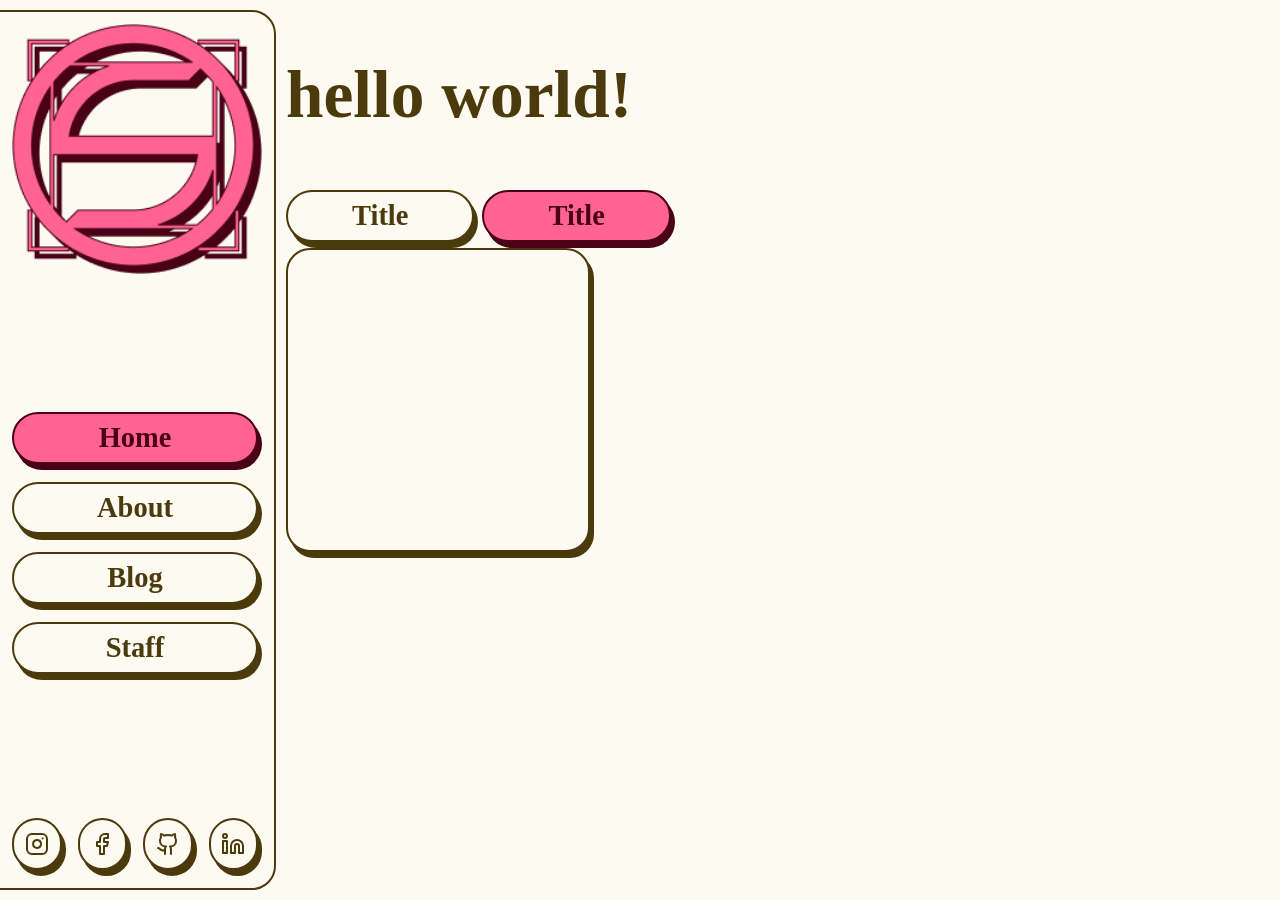
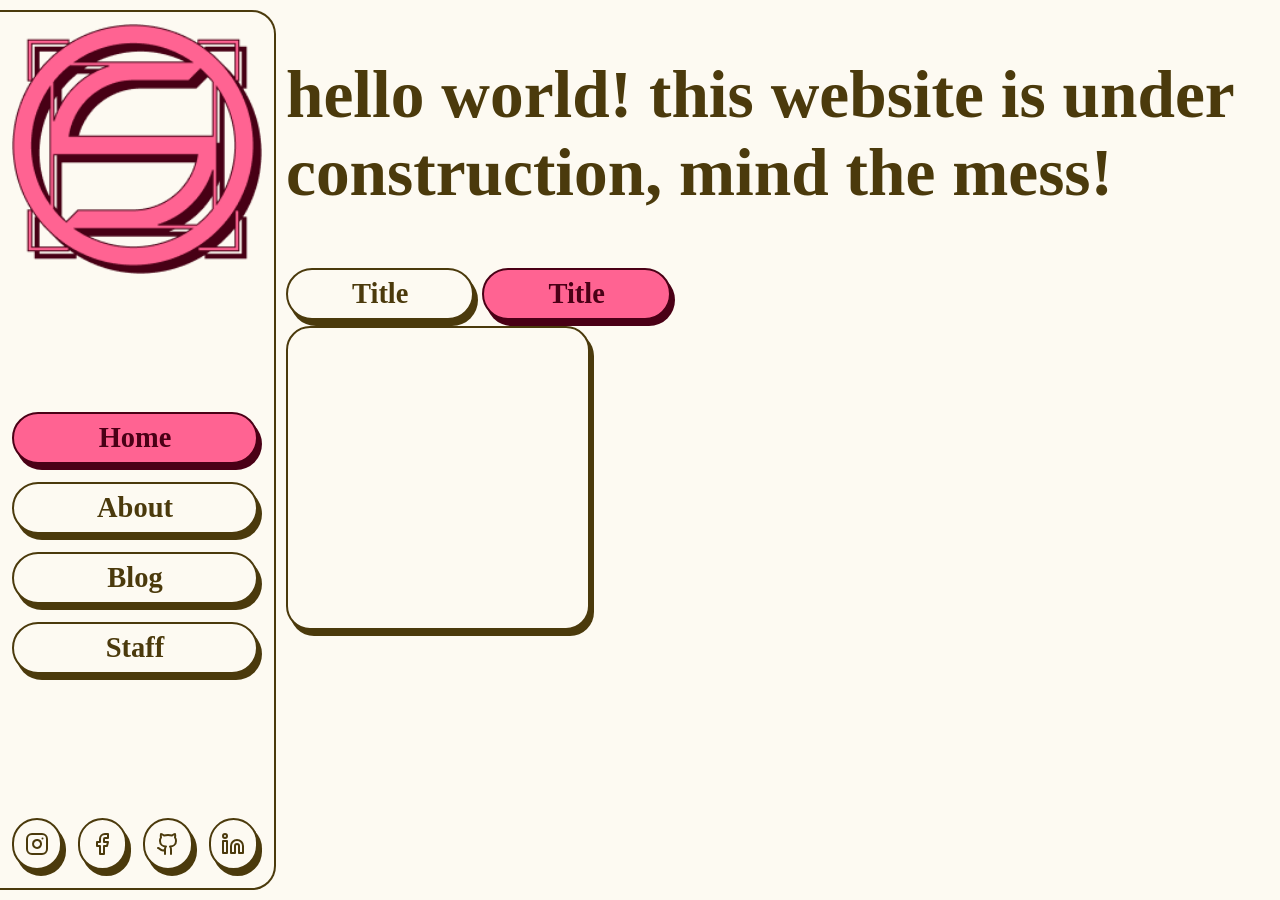
Before and after one commit to SonjaHanekom/personal-site, a Jekyll site: the page built from index.html, in a window 1280 px wide. Built offline with Jekyll 4.4.1, drawn with Linux system fonts in a browser that asks for light colours; some web fonts are replaced.

Commit message:
Update index.html
in progress message added

```diff
--- a/index.html
+++ b/index.html
@@ -3,7 +3,7 @@ title: Home
 ---
 
 <body>
-  <h1>{{ "Hello World!" | downcase }}</h1>
+  <h1>{{ "Hello World! This website is under construction, mind the mess!" | downcase }}</h1>
   <button type="button">Title</button>
   <button type="button" class="primary">Title</button>
   <div class="card">
```
